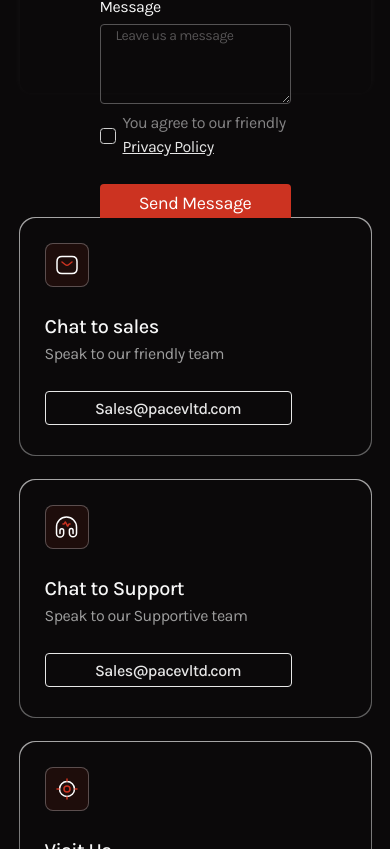
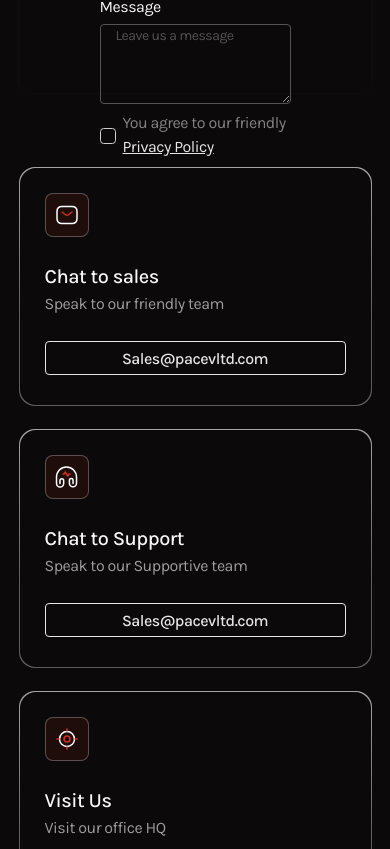
Before and after one commit to TarunRajpurohit123/pace-bussiness-website, a Next.js app in the folder pace-website/: page /contact in a window 390 px wide. Shown: the part 2555-3404 px from the top of the page. Built offline with nearby package versions, Linux system fonts and the light colour scheme; no server answers.

Commit message:
working on contact page responsive

```diff
--- a/pace-website/src/app/tablet-and-tablet.css
+++ b/pace-website/src/app/tablet-and-tablet.css
@@ -1,5 +1,8 @@
 /* contact goes here */
 @media (max-width: 1000px) {
+  .contact_cards_section {
+    margin-top: 5rem;
+  }
   .pages_hero_wrapper {
     display: none;
   }
@@ -79,8 +82,18 @@
     width: 90% !important;
   }
   .contact_cards_section {
-    flex-direction: column;
+    flex-wrap: wrap;
   }
+  .contact_card {
+    margin-top: 2.5rem;
+    width: 49%;
+  }
+  .contact_card > a {
+    width: 100%;
+    display: inline-block;
+  }
+}
+@media (max-width: 647px) {
   .contact_card {
     margin-top: 2.5rem;
     width: 100%;
```
